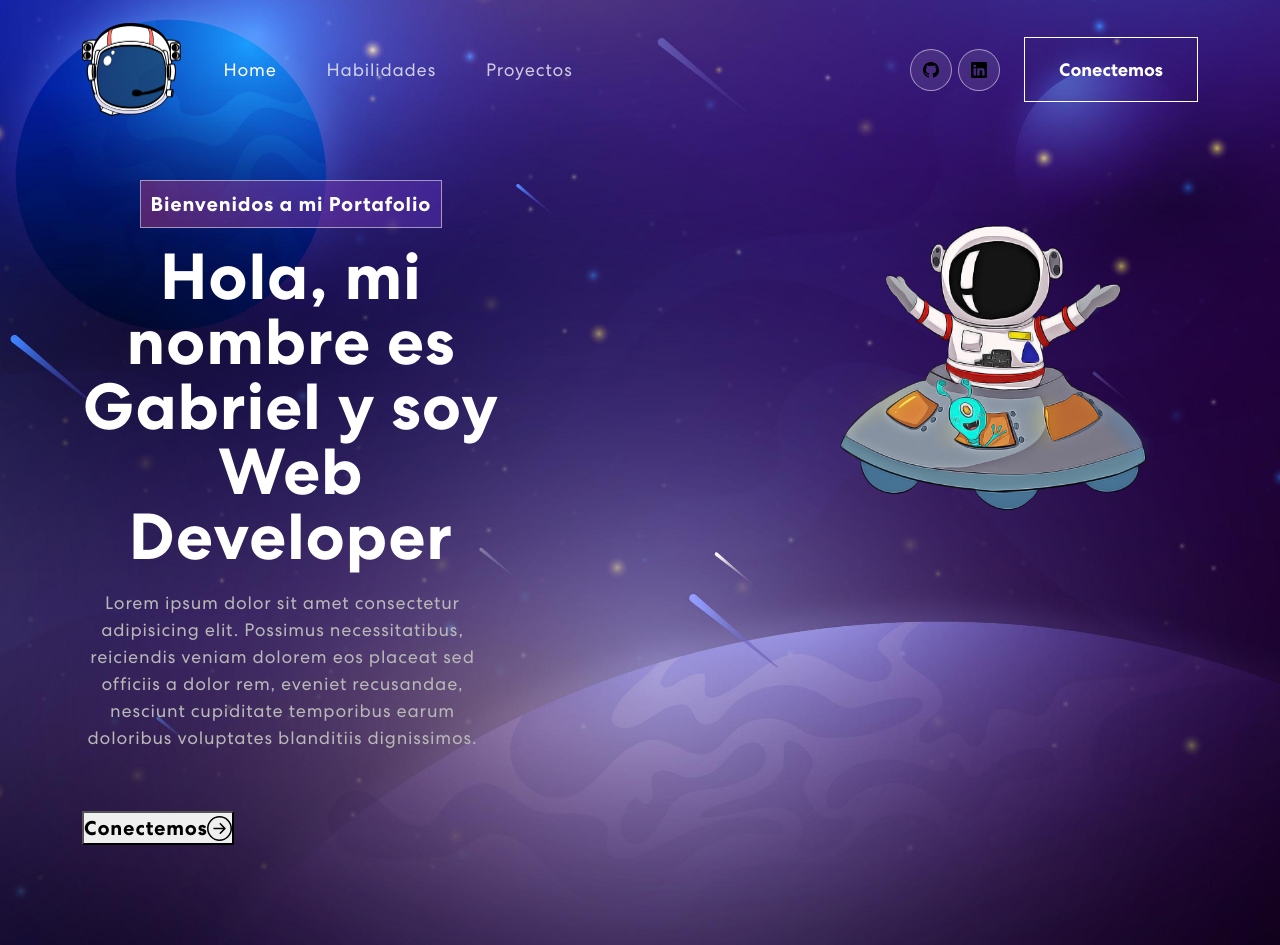
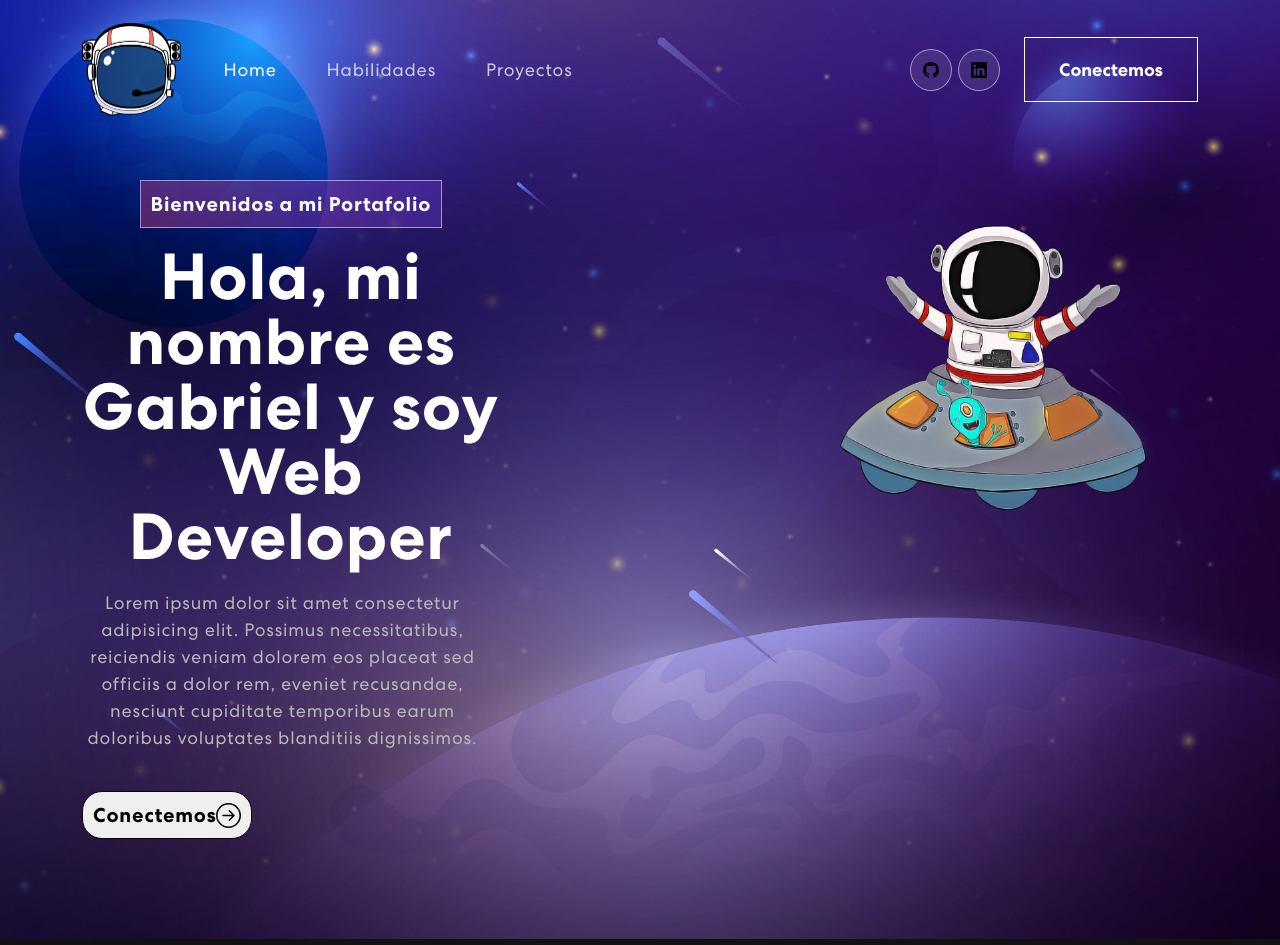
Before and after one commit to gabyakd2/PortfolioWebSite, a React (Create React App) app: page / in a window 1280 px wide. Built offline with nearby package versions, Linux system fonts and the light colour scheme.

Commit message:
boton conectemos arreglado

```diff
--- a/src/components/Banner/banner.module.css
+++ b/src/components/Banner/banner.module.css
@@ -47,7 +47,10 @@
     /* color: #fff; */
     font-weight: 700;
     font-size: 20px;
-    margin-top: 60px;
+    padding: 8px 10px;
+    border: 1px solid black;
+    border-radius: 20px;
+    margin-top: 40px;
     letter-spacing: 0.8px;
     display: flex;
     align-items: center;
```
